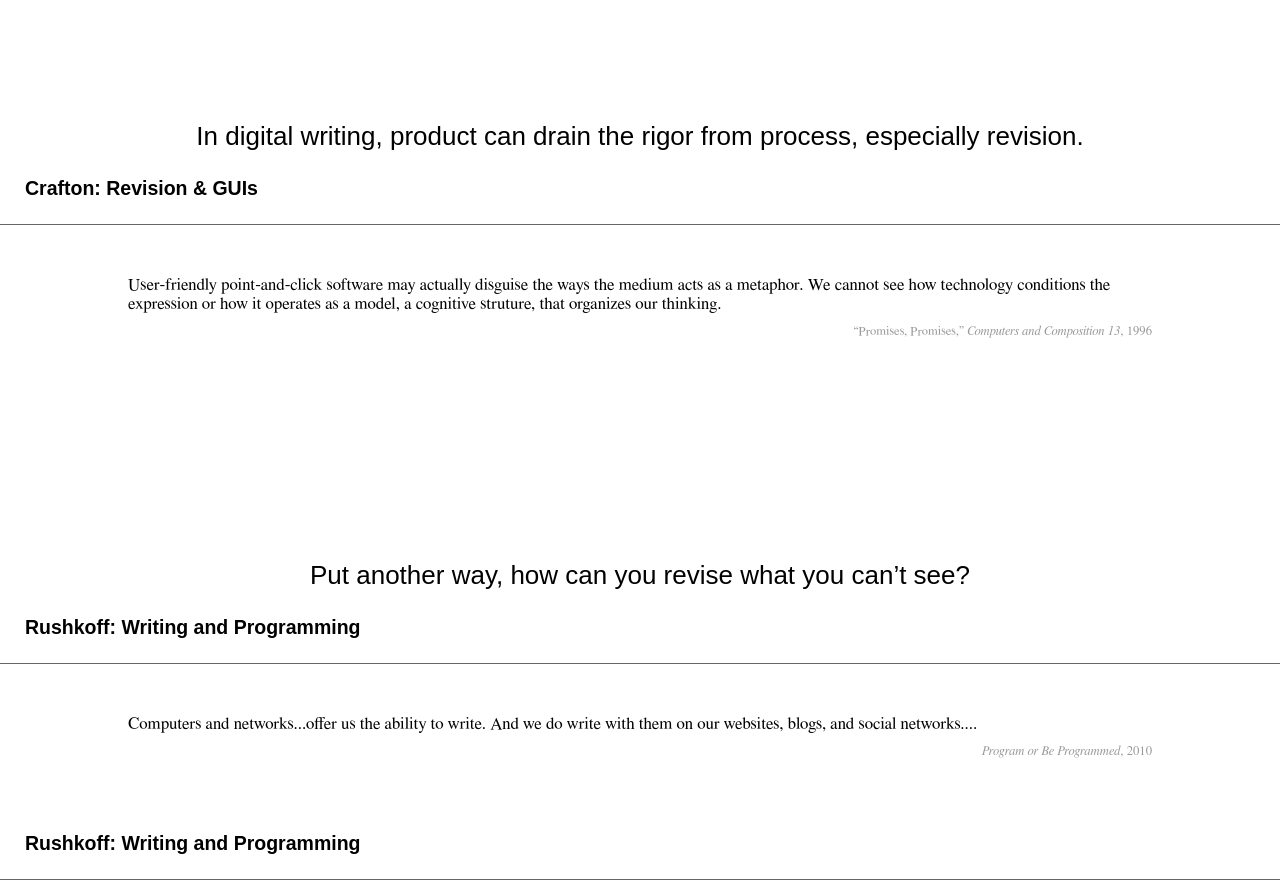
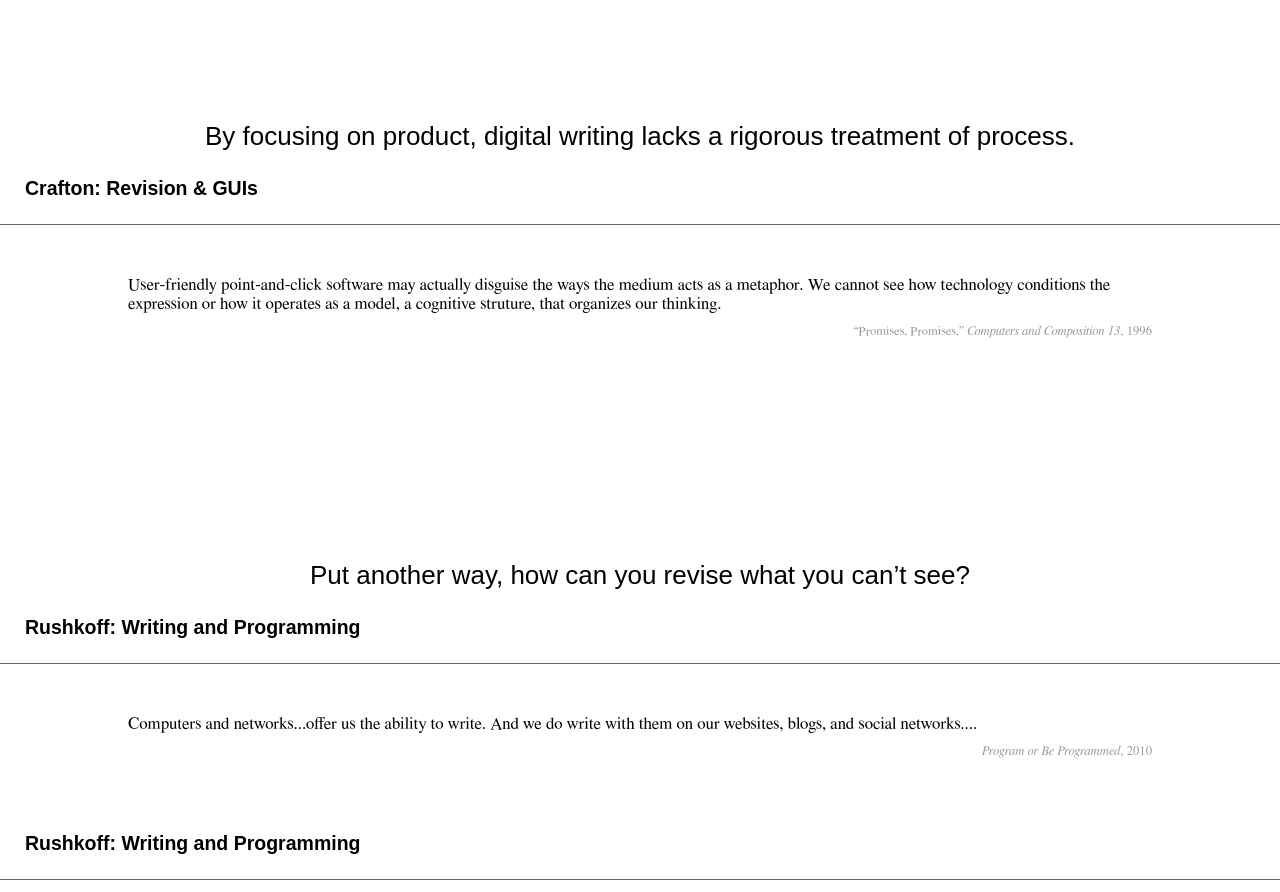
Before and after one commit to karlstolley/vt, a plain HTML site: page index.html in a window 1280 px wide. Shown: the part 1020-1912 px from the top of the page. Drawn offline with Linux system fonts and the light colour scheme; a script that the page names is missing.

Commit message:
Another change to process/product

```diff
--- a/index.html
+++ b/index.html
@@ -54,7 +54,7 @@
 	</p>
 	</blockquote>
 
-	<h2 class="lessig">In digital writing, product can drain the rigor from process, especially revision.</h2>
+	<h2 class="lessig">By focusing on product, digital writing lacks a rigorous treatment of process.</h2>
 
 	<h2>Crafton: Revision & GUIs</h2>
 	<blockquote>
```
